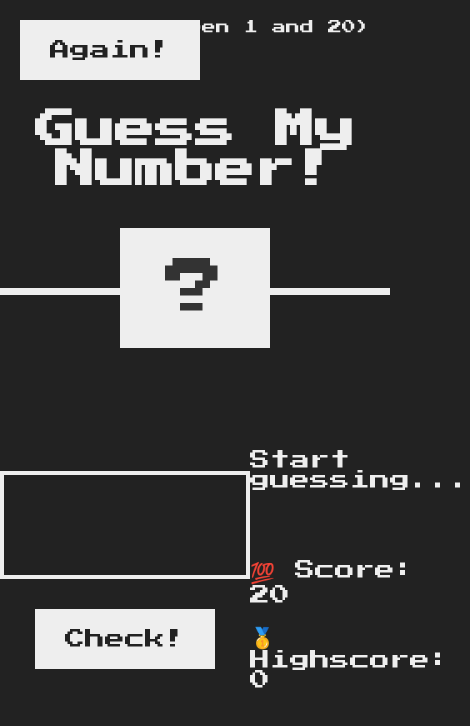
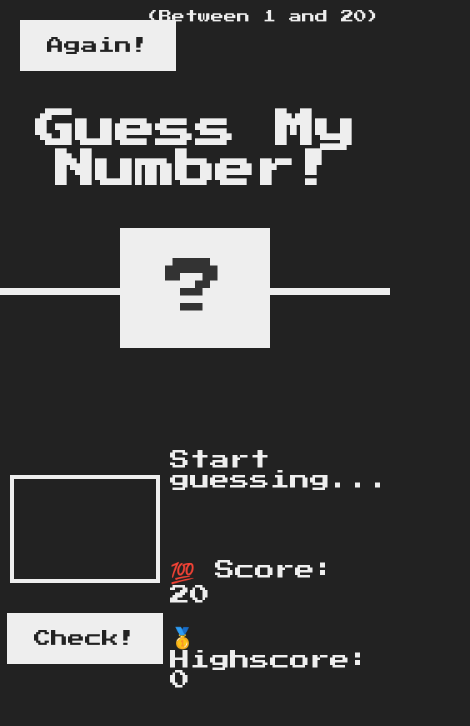
Before and after one commit to PopaDaniel/Guess-My-Number-, a plain HTML site: page index.html in a window 390 px wide. Shown: the whole page, 470 px wide, since content can reach past the window. Drawn offline with Linux system fonts and the light colour scheme.

Commit message:
Update style.css

```diff
--- a/style.css
+++ b/style.css
@@ -117,3 +117,19 @@ h1 {
 .label-score {
   margin-bottom: 2rem;
 }
+
+@media (max-width: 473px){
+  .guess{
+    width: 15rem;
+}
+.between {
+  font-size: 1.3rem;
+  position: absolute;
+  top: 1rem;
+  right: 1rem;
+}
+.btn {
+  font-size: 1.7rem;
+  padding: 1.7rem 2.7rem;
+}
+}
```
